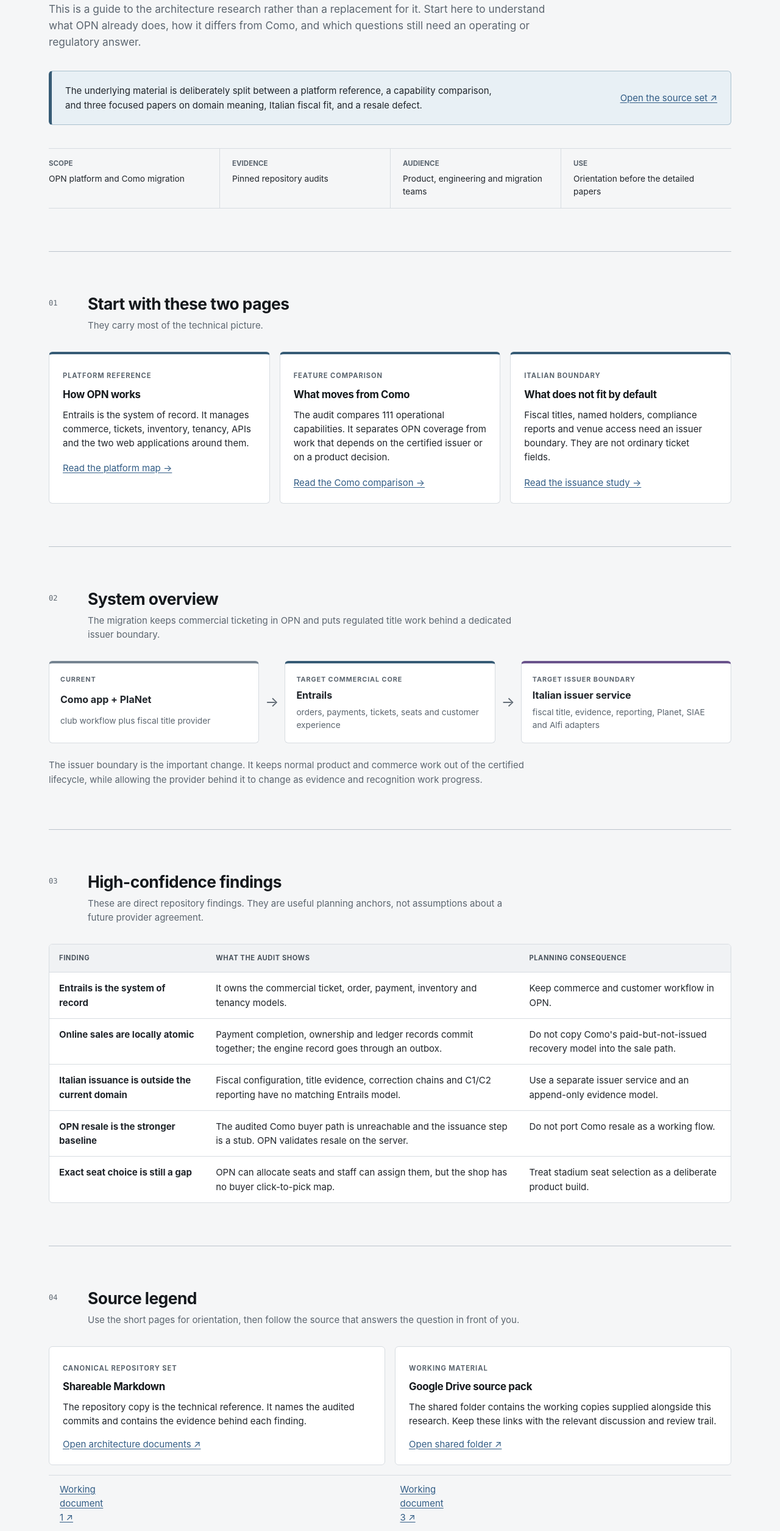
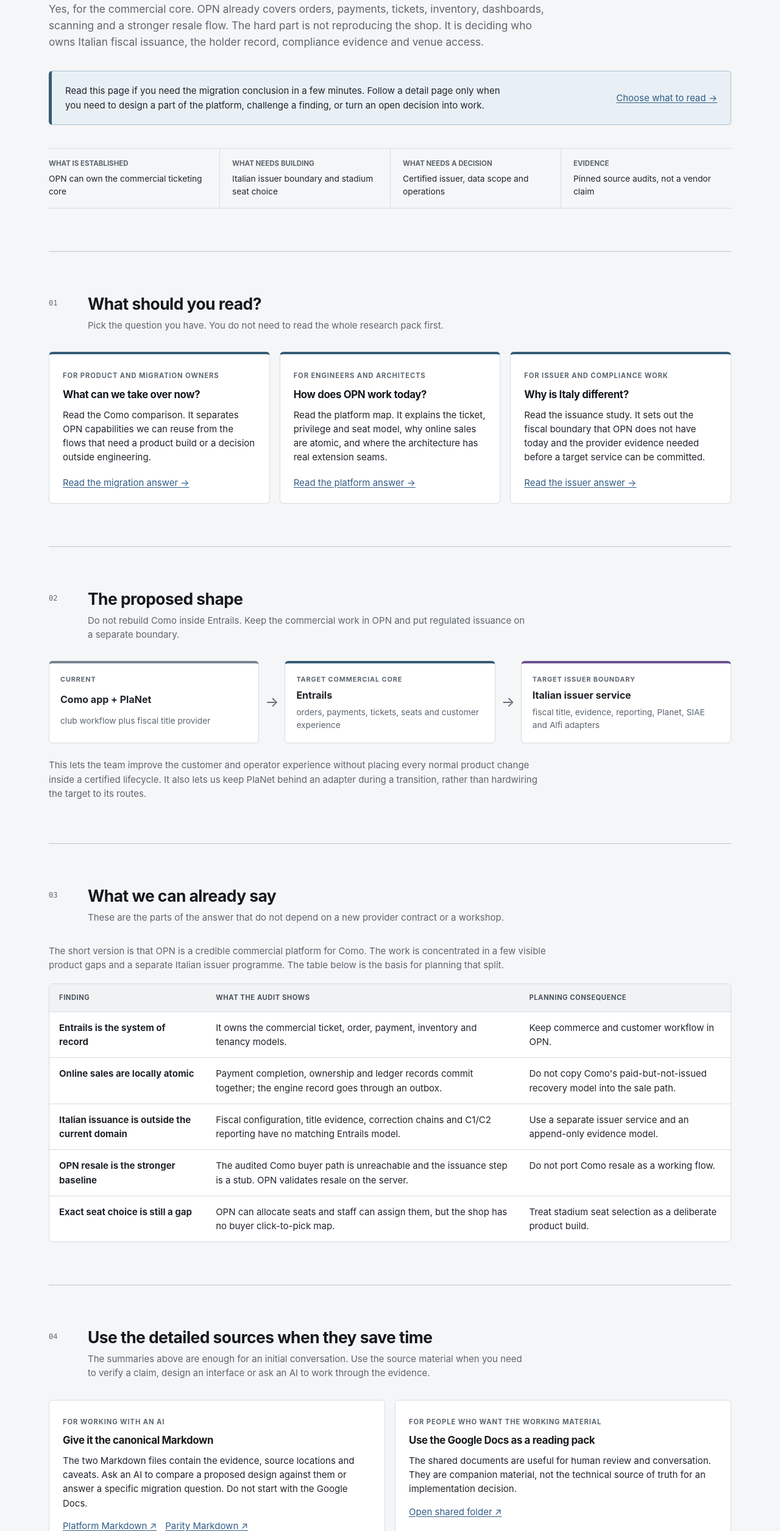
Before and after one commit to SENT-Ticketing/como-entrails-migration-guide, a plain HTML site: page architecture/index.html in a window 1280 px wide. Shown: the part 289-2800 px from the top of the page at 61% size. Drawn offline with Linux system fonts and the light colour scheme.

Commit message:
Put migration answers before sources

```diff
--- a/architecture/index.html
+++ b/architecture/index.html
@@ -3,13 +3,13 @@
   <head>
     <meta charset="utf-8" />
     <meta name="viewport" content="width=device-width, initial-scale=1" />
-    <meta name="description" content="A short map of the shareable OPN architecture and Como comparison research." />
+    <meta name="description" content="What the OPN and Como research says about a practical ticketing migration." />
     <meta name="robots" content="noindex, nofollow" />
-    <meta property="og:title" content="OPN architecture map" />
-    <meta property="og:description" content="A concise guide to the OPN platform, the Como comparison, and the supporting research." />
+    <meta property="og:title" content="What the OPN research says about Como" />
+    <meta property="og:description" content="The practical answer on what can move to OPN, what needs to be built, and what still needs a decision." />
     <meta property="og:type" content="website" />
     <meta name="theme-color" content="#f5f6f7" />
-    <title>OPN architecture map</title>
+    <title>What the OPN research says about Como</title>
     <link rel="icon" href="data:," />
     <link rel="stylesheet" href="styles.css" />
   </head>
@@ -34,51 +34,53 @@
 
     <main id="content">
       <section class="intro architecture-intro" id="top">
-        <p class="document-type">Shareable architecture set</p>
-        <h1>OPN architecture<br /><span>without the long read</span></h1>
+        <p class="document-type">A practical reading guide</p>
+        <h1>Can Como move its ticketing<br /><span>to OPN?</span></h1>
         <p class="intro-text">
-          This is a guide to the architecture research rather than a replacement for it. Start here
-          to understand what OPN already does, how it differs from Como, and which questions still
-          need an operating or regulatory answer.
+          Yes, for the commercial core. OPN already covers orders, payments, tickets, inventory,
+          dashboards, scanning and a stronger resale flow. The hard part is not reproducing the
+          shop. It is deciding who owns Italian fiscal issuance, the holder record, compliance
+          evidence and venue access.
         </p>
         <div class="summary-banner">
           <p>
-            The underlying material is deliberately split between a platform reference, a capability
-            comparison, and three focused papers on domain meaning, Italian fiscal fit, and a resale defect.
+            Read this page if you need the migration conclusion in a few minutes. Follow a detail
+            page only when you need to design a part of the platform, challenge a finding, or turn
+            an open decision into work.
           </p>
-          <a href="https://github.com/kasper-keunen/opn-monorepo/tree/main/docs/architecture">Open the source set ↗</a>
+          <a href="#overview">Choose what to read →</a>
         </div>
         <dl class="document-meta">
-          <div><dt>Scope</dt><dd>OPN platform and Como migration</dd></div>
-          <div><dt>Evidence</dt><dd>Pinned repository audits</dd></div>
-          <div><dt>Audience</dt><dd>Product, engineering and migration teams</dd></div>
-          <div><dt>Use</dt><dd>Orientation before the detailed papers</dd></div>
+          <div><dt>What is established</dt><dd>OPN can own the commercial ticketing core</dd></div>
+          <div><dt>What needs building</dt><dd>Italian issuer boundary and stadium seat choice</dd></div>
+          <div><dt>What needs a decision</dt><dd>Certified issuer, data scope and operations</dd></div>
+          <div><dt>Evidence</dt><dd>Pinned source audits, not a vendor claim</dd></div>
         </dl>
       </section>
 
       <section class="document-section" id="overview">
         <header class="section-header">
           <span class="section-number">01</span>
-          <div><h2>Start with these two pages</h2><p>They carry most of the technical picture.</p></div>
+          <div><h2>What should you read?</h2><p>Pick the question you have. You do not need to read the whole research pack first.</p></div>
         </header>
         <div class="page-grid">
           <article class="page-card">
-            <small>Platform reference</small>
-            <h3>How OPN works</h3>
-            <p>Entrails is the system of record. It manages commerce, tickets, inventory, tenancy, APIs and the two web applications around them.</p>
-            <a href="platform.html">Read the platform map →</a>
+            <small>For product and migration owners</small>
+            <h3>What can we take over now?</h3>
+            <p>Read the Como comparison. It separates OPN capabilities we can reuse from the flows that need a product build or a decision outside engineering.</p>
+            <a href="como.html">Read the migration answer →</a>
           </article>
           <article class="page-card">
-            <small>Feature comparison</small>
-            <h3>What moves from Como</h3>
-            <p>The audit compares 111 operational capabilities. It separates OPN coverage from work that depends on the certified issuer or on a product decision.</p>
-            <a href="como.html">Read the Como comparison →</a>
+            <small>For engineers and architects</small>
+            <h3>How does OPN work today?</h3>
+            <p>Read the platform map. It explains the ticket, privilege and seat model, why online sales are atomic, and where the architecture has real extension seams.</p>
+            <a href="platform.html">Read the platform answer →</a>
           </article>
           <article class="page-card">
-            <small>Italian boundary</small>
-            <h3>What does not fit by default</h3>
-            <p>Fiscal titles, named holders, compliance reports and venue access need an issuer boundary. They are not ordinary ticket fields.</p>
-            <a href="../italy-service/">Read the issuance study →</a>
+            <small>For issuer and compliance work</small>
+            <h3>Why is Italy different?</h3>
+            <p>Read the issuance study. It sets out the fiscal boundary that OPN does not have today and the provider evidence needed before a target service can be committed.</p>
+            <a href="../italy-service/">Read the issuer answer →</a>
           </article>
         </div>
       </section>
@@ -86,7 +88,7 @@
       <section class="document-section">
         <header class="section-header">
           <span class="section-number">02</span>
-          <div><h2>System overview</h2><p>The migration keeps commercial ticketing in OPN and puts regulated title work behind a dedicated issuer boundary.</p></div>
+          <div><h2>The proposed shape</h2><p>Do not rebuild Como inside Entrails. Keep the commercial work in OPN and put regulated issuance on a separate boundary.</p></div>
         </header>
         <figure class="system-overview" role="img" aria-label="Como and Planet are the current application and fiscal provider. Entrails becomes the target commercial system of record. An Italian issuer service handles fiscal titles and interfaces with Planet, authorities and venue access.">
           <div class="overview-node current"><small>Current</small><strong>Como app + PlaNet</strong><span>club workflow plus fiscal title provider</span></div>
@@ -95,14 +97,15 @@
           <i>→</i>
           <div class="overview-node issuer"><small>Target issuer boundary</small><strong>Italian issuer service</strong><span>fiscal title, evidence, reporting, Planet, SIAE and Alfi adapters</span></div>
         </figure>
-        <p class="section-copy">The issuer boundary is the important change. It keeps normal product and commerce work out of the certified lifecycle, while allowing the provider behind it to change as evidence and recognition work progress.</p>
+        <p class="section-copy">This lets the team improve the customer and operator experience without placing every normal product change inside a certified lifecycle. It also lets us keep PlaNet behind an adapter during a transition, rather than hardwiring the target to its routes.</p>
       </section>
 
       <section class="document-section" id="findings">
         <header class="section-header">
           <span class="section-number">03</span>
-          <div><h2>High-confidence findings</h2><p>These are direct repository findings. They are useful planning anchors, not assumptions about a future provider agreement.</p></div>
+          <div><h2>What we can already say</h2><p>These are the parts of the answer that do not depend on a new provider contract or a workshop.</p></div>
         </header>
+        <p class="section-copy">The short version is that OPN is a credible commercial platform for Como. The work is concentrated in a few visible product gaps and a separate Italian issuer programme. The table below is the basis for planning that split.</p>
         <div class="table-panel confidence-table">
           <table>
             <thead><tr><th>Finding</th><th>What the audit shows</th><th>Planning consequence</th></tr></thead>
@@ -120,19 +123,19 @@
       <section class="document-section" id="sources">
         <header class="section-header">
           <span class="section-number">04</span>
-          <div><h2>Source legend</h2><p>Use the short pages for orientation, then follow the source that answers the question in front of you.</p></div>
+          <div><h2>Use the detailed sources when they save time</h2><p>The summaries above are enough for an initial conversation. Use the source material when you need to verify a claim, design an interface or ask an AI to work through the evidence.</p></div>
         </header>
         <div class="source-grid">
           <article class="source-card">
-            <small>Canonical repository set</small>
-            <h3>Shareable Markdown</h3>
-            <p>The repository copy is the technical reference. It names the audited commits and contains the evidence behind each finding.</p>
-            <a href="https://github.com/kasper-keunen/opn-monorepo/tree/main/docs/architecture">Open architecture documents ↗</a>
+            <small>For working with an AI</small>
+            <h3>Give it the canonical Markdown</h3>
+            <p>The two Markdown files contain the evidence, source locations and caveats. Ask an AI to compare a proposed design against them or answer a specific migration question. Do not start with the Google Docs.</p>
+            <p class="source-actions"><a href="https://raw.githubusercontent.com/kasper-keunen/opn-monorepo/main/docs/architecture/opn-platform-architecture.md">Platform Markdown ↗</a><a href="https://raw.githubusercontent.com/kasper-keunen/opn-monorepo/main/docs/architecture/como-opn-feature-parity.md">Parity Markdown ↗</a></p>
           </article>
           <article class="source-card">
-            <small>Working material</small>
-            <h3>Google Drive source pack</h3>
-            <p>The shared folder contains the working copies supplied alongside this research. Keep these links with the relevant discussion and review trail.</p>
+            <small>For people who want the working material</small>
+            <h3>Use the Google Docs as a reading pack</h3>
+            <p>The shared documents are useful for human review and conversation. They are companion material, not the technical source of truth for an implementation decision.</p>
             <a href="https://drive.google.com/drive/u/4/folders/1nAPGu3Upr9DgYbTAW8HAUWJCnJOj-Soc">Open shared folder ↗</a>
           </article>
         </div>
--- a/architecture/styles.css
+++ b/architecture/styles.css
@@ -14,6 +14,7 @@
 
 .architecture-intro h1 span { color: var(--architecture); }
 .architecture-intro .intro-text { max-width: 820px; }
+.intro-copy { max-width: 790px; margin-top: 20px; }
 
 .summary-banner {
   display: grid;
@@ -106,6 +107,8 @@
 .callout p { margin: 5px 0 0; }
 
 .source-card a { display: inline-block; margin-top: 14px; }
+.source-card .source-actions { display: flex; flex-wrap: wrap; gap: 14px; margin: 14px 0 0; }
+.source-card .source-actions a { margin-top: 0; }
 .source-list { columns: 2; margin: 16px 0 0; padding-left: 18px; }
 .source-list li { break-inside: avoid; margin: 0 0 9px; }
 
```
Also changed, not shown: architecture/como.html (+15 -14 lines), architecture/platform.html (+16 -14 lines).
